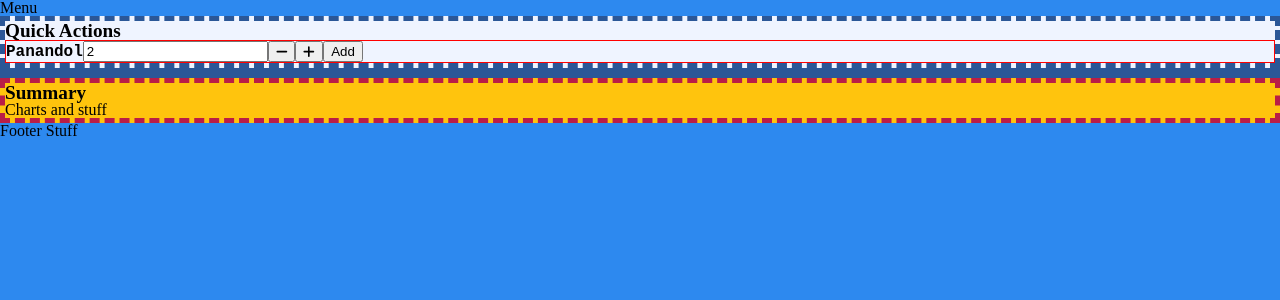
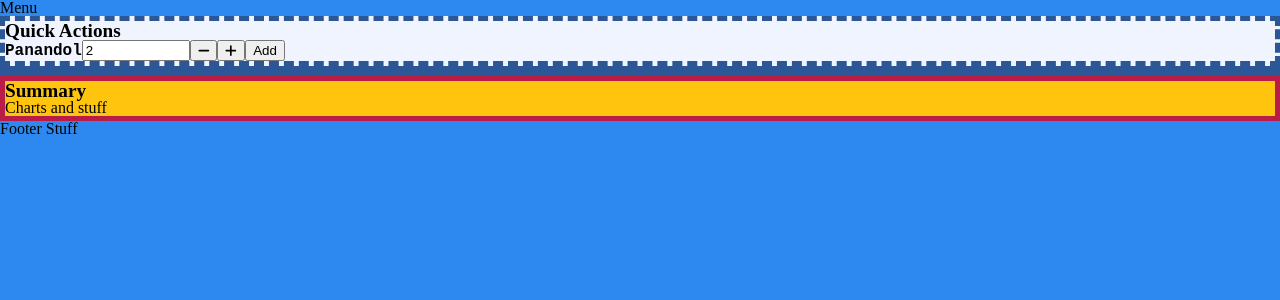
Before and after one commit to alexjwatts83/lfe-log, an Angular app in the folder src/life-log-spa/: page / in a window 1280 px wide. Shown: the top 300 px of the page. Built offline with nearby package versions, Linux system fonts and the light colour scheme.

Commit message:
more scss stuff

```diff
--- a/src/life-log-spa/src/app/dashboard/dashboard.component.scss
+++ b/src/life-log-spa/src/app/dashboard/dashboard.component.scss
@@ -1,8 +1,8 @@
 @import './../../variables.scss';
 .dashboard-container {
   .summary-container {
+    @include container-border($dark-red);
     background-color: $yellow;
-    border: $large-border dashed $dark-red;
     margin: $small-spacer 0px 0px;
   }
 }
--- a/src/life-log-spa/src/app/quick-actions/quick-actions.component.scss
+++ b/src/life-log-spa/src/app/quick-actions/quick-actions.component.scss
@@ -4,7 +4,9 @@
   background-color: $light-blue;
   border: $large-border dashed $dark-blue;
   .quick-action {
-    border: 1px solid red;
+    input {
+      width: $input-width;
+    }
     span.quick-action-task {
       font-weight: $bold;
       font-family: 'Courier New', Courier, monospace;
--- a/src/life-log-spa/src/variables.scss
+++ b/src/life-log-spa/src/variables.scss
@@ -10,5 +10,10 @@ $small-spacer: 10px;
 $spacer: 20px;
 
 $large-border: 5px;
+$input-width: 100px;
 $main-bg-colour: $blue;
 $content-bg-colour: $dark-blue;
+
+@mixin container-border($colour) {
+  border: $large-border solid $colour;
+}
```
